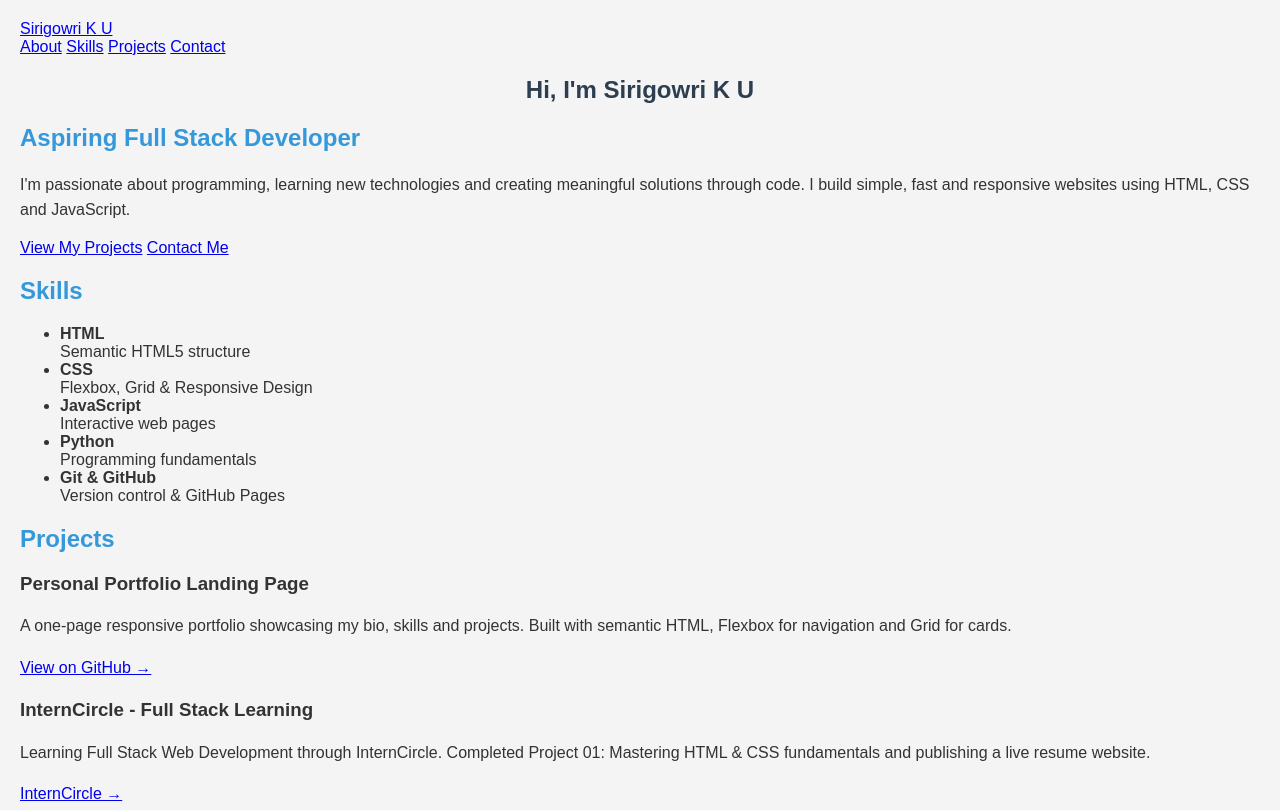
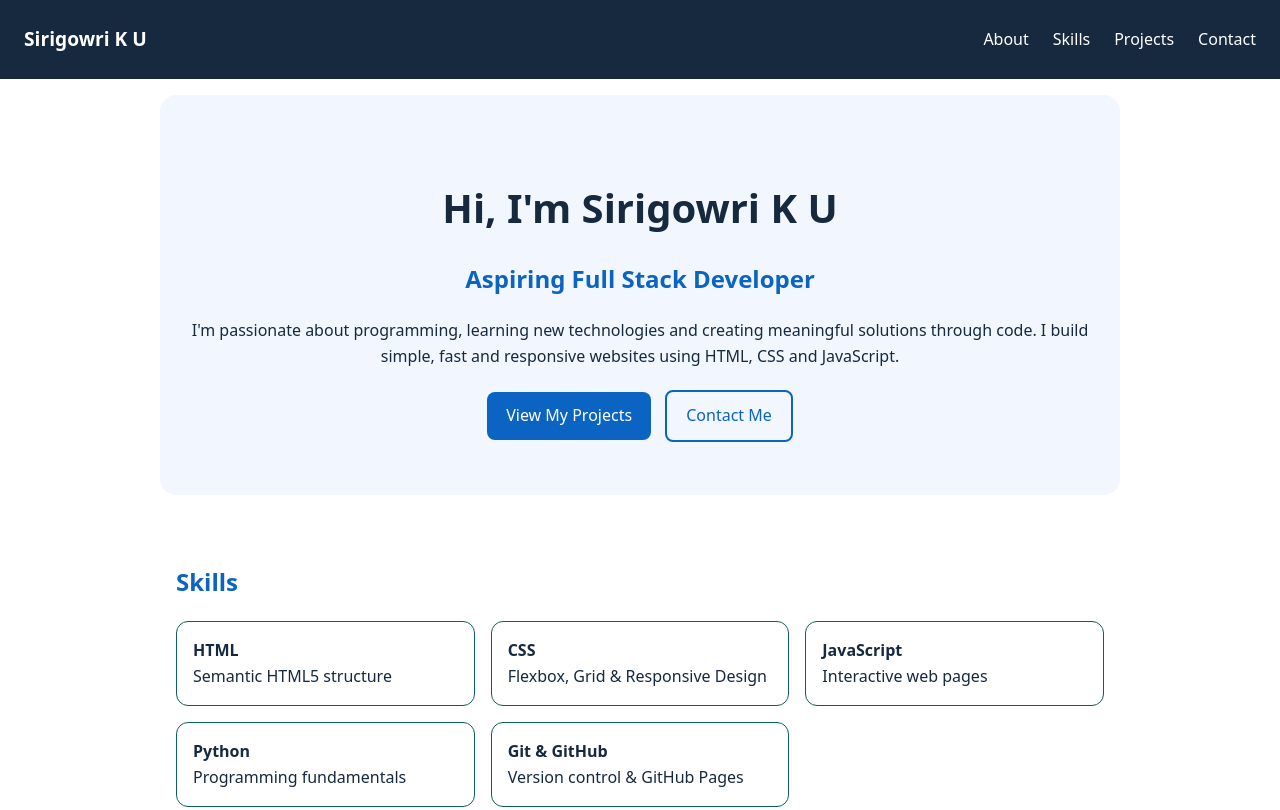
Before and after one commit to sirigowriku6-ui/sirigowri-ku-portfolio, a plain HTML site: page index.html in a window 1280 px wide. Shown: the top 810 px of the page. Drawn offline with Linux system fonts and the light colour scheme.

Commit message:
Update style.css

```diff
--- a/style.css
+++ b/style.css
@@ -1,24 +1,25 @@
-/* General Styling */
-body {
-    font-family: Arial, sans-serif;
-    background-color: #f4f4f4;
-    color: #333;
-    margin: 0;
-    padding: 20px;
+/* style.css - Sirigowri Portfolio */
+:root { --brand: #0b63c2; --ink: #16293f; --light: #f2f7ff; }
+* { box-sizing: border-box; }
+html { scroll-behavior: smooth; }
+body { margin: 0; font-family: system-ui, -apple-system, sans-serif; color: var(--ink); line-height: 1.6; }
+nav { display: flex; justify-content: space-between; align-items: center; gap: 1rem; padding: 1rem; background: var(--ink); }
+nav a { color: #fff; text-decoration: none; padding: 0.5rem; }
+.logo { font-weight: 700; font-size: 1.2rem; }
+.nav-links { display: flex; gap: 0.5rem; }
+section { max-width: 960px; margin: 0 auto; padding: 3rem 1rem; }
+.hero { text-align: center; background: var(--light); border-radius: 16px; margin-top: 1rem; }
+h1 { font-size: 2.5rem; margin-bottom: 0.2rem; }
+h2 { color: var(--brand); }
+.cards { display: grid; gap: 1rem; padding: 0; list-style: none; grid-template-columns: repeat(auto-fit, minmax(240px, 1fr)); }
+.cards li, .cards article { padding: 1rem; border: 1px solid #0d5e5e; border-radius: 12px; background: #fff; }
+.btn { display: inline-block; background: var(--brand); color: #fff; padding: 0.7rem 1.2rem; border-radius: 8px; text-decoration: none; margin: 0.3rem; }
+.btn-outline { background: transparent; color: var(--brand); border: 2px solid var(--brand); }
+footer { background: var(--ink); color: #fff; text-align: center; padding: 2.5rem 1rem; }
+footer a { color: #aee2ff; }
+a:focus { outline: 3px solid #ffbf00; outline-offset: 2px; }
+@media (max-width: 700px) {
+  nav, .nav-links { flex-direction: column; align-items: center; }
+  h1 { font-size: 1.9rem; }
+  .btn { width: 100%; text-align: center; }
 }
-
-/* Heading Styling */
-h1 {
-    color: #2c3e50;
-    text-align: center;
-}
-
-h2 {
-    color: #3498db;
-}
-
-/* Paragraph Styling */
-p {
-    font-size: 16px;
-    line-height: 1.6;
-}
```
